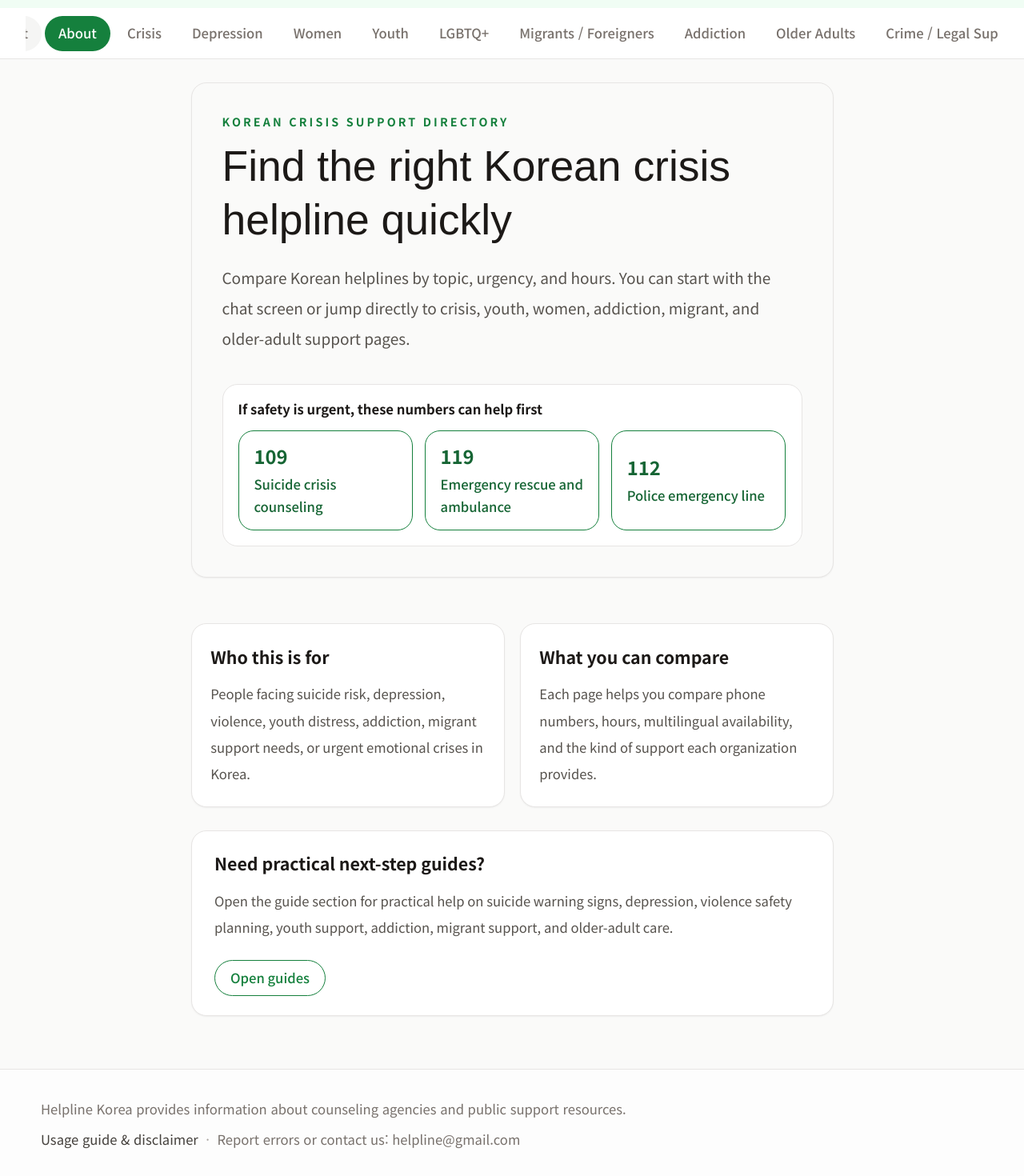
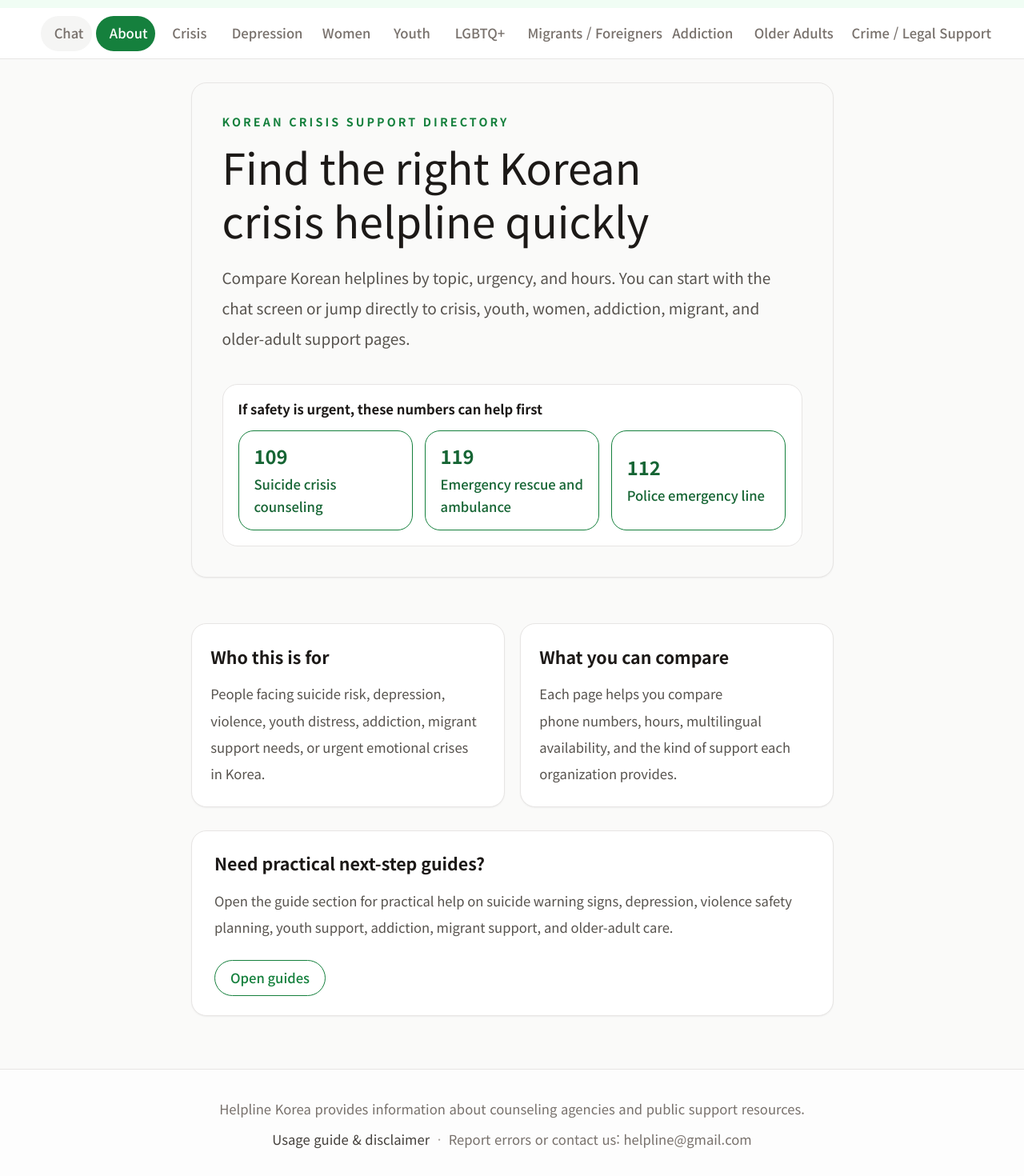
Before and after one commit to gunhalee/maeum-helpline, a Next.js app: page /en/about in a window 1280 px wide. Shown: the part 134-1604 px from the top of the page at 80% size. Built offline with nearby package versions, Linux system fonts and the light colour scheme; no server answers.

Commit message:
Polish typography and footer layout

```diff
--- a/src/app/[lang]/[category]/page.tsx
+++ b/src/app/[lang]/[category]/page.tsx
@@ -309,7 +309,7 @@ export default async function LocalizedCategoryPage({ params }: Props) {
         className="mx-auto w-full max-w-[860px] px-4 pb-12 pt-6 md:px-6"
       >
         <header className="rounded-2xl border border-stone-200 bg-stone-50 px-5 py-6 shadow-sm md:px-8 md:py-8">
-          <h1 className="font-serif text-[clamp(2rem,1.6rem+1.8vw,3rem)] leading-tight text-stone-900">
+          <h1 className="text-[clamp(2rem,1.6rem+1.8vw,3rem)] leading-tight text-stone-900">
             {heading}
           </h1>
           <p className="mt-4 max-w-3xl text-base leading-8 text-stone-600">
--- a/src/app/[lang]/about/page.tsx
+++ b/src/app/[lang]/about/page.tsx
@@ -78,7 +78,7 @@ export default async function LocalizedAboutPage({ params }: Props) {
               ? 'Korean crisis support directory'
               : '한국 위기 지원 디렉터리'}
           </p>
-          <h1 className="mt-3 font-serif text-[clamp(2rem,1.6rem+1.8vw,3rem)] leading-tight text-stone-900">
+          <h1 className="mt-3 text-[clamp(2rem,1.6rem+1.8vw,3rem)] leading-tight text-stone-900">
             {isEnglish
               ? 'Find the right Korean crisis helpline quickly'
               : '상황에 맞는 긴급상담 기관을 빠르게 찾으세요'}
--- a/src/app/[lang]/guide/page.tsx
+++ b/src/app/[lang]/guide/page.tsx
@@ -155,7 +155,7 @@ export default async function LocalizedGuidePage({ params }: Props) {
           <p className="text-xs font-semibold uppercase tracking-[0.22em] text-green-700">
             {currentLang === 'en' ? 'Before you call' : '전화하기 전 확인'}
           </p>
-          <h1 className="mt-3 font-serif text-[clamp(2rem,1.6rem+1.8vw,3rem)] leading-tight text-stone-900">
+          <h1 className="mt-3 text-[clamp(2rem,1.6rem+1.8vw,3rem)] leading-tight text-stone-900">
             {copy.title}
           </h1>
           <p className="mt-4 max-w-3xl text-base leading-8 text-stone-600">
--- a/src/app/[lang]/layout.tsx
+++ b/src/app/[lang]/layout.tsx
@@ -29,7 +29,7 @@ export default async function LangLayout({ children, params }: Props) {
       <NavBar lang={lang} />
       <main className="flex flex-1 flex-col">{children}</main>
       <footer className="border-t border-stone-200 bg-white/70 py-6">
-        <div className="mx-auto max-w-5xl px-4 text-left text-sm leading-7 text-stone-500">
+        <div className="mx-auto max-w-5xl px-4 text-center text-sm leading-7 text-stone-500">
           <FooterNote lang={lang} />
         </div>
       </footer>
--- a/src/app/[lang]/notice/page.tsx
+++ b/src/app/[lang]/notice/page.tsx
@@ -195,7 +195,7 @@ export default async function LocalizedNoticePage({ params }: Props) {
         <p className="text-xs font-semibold uppercase tracking-[0.22em] text-green-700">
           {copy.eyebrow}
         </p>
-        <h1 className="mt-3 font-serif text-[clamp(2rem,1.6rem+1.8vw,3rem)] leading-tight text-stone-900">
+        <h1 className="mt-3 text-[clamp(2rem,1.6rem+1.8vw,3rem)] leading-tight text-stone-900">
           {copy.heading}
         </h1>
         <p className="mt-4 max-w-3xl text-base leading-8 text-stone-600">
--- a/src/app/globals.css
+++ b/src/app/globals.css
@@ -22,7 +22,46 @@ body {
   text-rendering: optimizeLegibility;
 }
 
-a {
+:where([lang='ko'], :lang(ko)) {
+  word-break: keep-all;
+  hyphens: manual;
+}
+
+:where([lang='en'], :lang(en)) {
+  word-break: normal;
+  hyphens: auto;
+}
+
+:where(
+    h1,
+    h2,
+    h3,
+    h4,
+    h5,
+    h6,
+    p,
+    li,
+    span,
+    summary,
+    figcaption,
+    blockquote,
+    dd,
+    dt
+  ) {
+  min-width: 0;
+  overflow-wrap: break-word;
+}
+
+:where(h1, h2, h3) {
+  text-wrap: balance;
+}
+
+:where(p, li, summary, figcaption, blockquote, dd, dt) {
+  text-wrap: pretty;
+}
+
+:where(a, button, [role='button']) {
+  min-width: 0;
   overflow-wrap: anywhere;
 }
 
--- a/src/app/layout.tsx
+++ b/src/app/layout.tsx
@@ -1,5 +1,5 @@
 import type { Metadata } from 'next'
-import { Noto_Sans_KR, Noto_Serif_KR } from 'next/font/google'
+import { Noto_Sans_KR } from 'next/font/google'
 import { Analytics } from '@vercel/analytics/next'
 import { SITE_NAME } from '@/lib/constants'
 import {
@@ -18,12 +18,6 @@ const notoSans = Noto_Sans_KR({
   subsets: ['latin'],
   weight: ['400', '500', '700'],
   variable: '--font-sans',
-})
-
-const notoSerif = Noto_Serif_KR({
-  subsets: ['latin'],
-  weight: ['400', '600'],
-  variable: '--font-serif',
 })
 
 export const metadata: Metadata = {
@@ -108,7 +102,7 @@ export default function RootLayout({
   return (
     <html lang="ko">
       <body
-        className={`${notoSans.variable} ${notoSerif.variable} flex min-h-screen flex-col bg-stone-50 font-sans`}
+        className={`${notoSans.variable} flex min-h-screen flex-col bg-stone-50 font-sans`}
       >
         <script
           type="application/ld+json"
--- a/src/components/chatbot/ResultScreen.tsx
+++ b/src/components/chatbot/ResultScreen.tsx
@@ -117,7 +117,7 @@ export default function ResultScreen({
       </button>
 
       <div className="space-y-1">
-        <p className="font-serif text-[clamp(1.45rem,1.2rem+1vw,1.95rem)] font-semibold leading-tight text-stone-800">
+        <p className="text-[clamp(1.45rem,1.2rem+1vw,1.95rem)] font-semibold leading-tight text-stone-800">
           {heading}
         </p>
       </div>
--- a/src/components/chatbot/SelectionScreen.tsx
+++ b/src/components/chatbot/SelectionScreen.tsx
@@ -62,7 +62,7 @@ export default function SelectionScreen({ lang, onSubmit }: Props) {
       {step === 'crisis' ? (
         <>
           <div className="space-y-3 text-center">
-            <p className="font-serif text-[clamp(1.45rem,1.2rem+1vw,1.95rem)] font-semibold leading-tight text-stone-800">
+            <p className="text-[clamp(1.45rem,1.2rem+1vw,1.95rem)] font-semibold leading-tight text-stone-800">
               {lang === 'en' ? 'Welcome.' : '환영합니다.'}
             </p>
             <p className="mx-auto max-w-[32rem] text-base leading-7 text-stone-600">
@@ -108,7 +108,7 @@ export default function SelectionScreen({ lang, onSubmit }: Props) {
       ) : (
         <>
           <div className="space-y-3 text-center">
-            <p className="font-serif text-[clamp(1.45rem,1.2rem+1vw,1.95rem)] font-semibold leading-tight text-stone-800">
+            <p className="text-[clamp(1.45rem,1.2rem+1vw,1.95rem)] font-semibold leading-tight text-stone-800">
               {lang === 'en' ? 'One more question.' : '질문 하나만 더 드릴게요.'}
             </p>
             <p className="mx-auto max-w-[32rem] text-base leading-7 text-stone-600">
--- a/src/lib/editorial.ts
+++ b/src/lib/editorial.ts
@@ -88,7 +88,7 @@ const CATEGORY_EDITORIAL: Record<Category, Record<Lang, CategoryEditorial>> = {
         '이 페이지는 퀴어 친화를 명시했거나 성소수자 상담 경험이 있는 기관을 모았습니다. 모든 곳이 동일한 수준은 아니므로, 첫 통화에서 "성소수자 관련 상담이 가능한지" 직접 물어보는 것이 시간을 아끼는 방법입니다.',
         '커밍아웃, 가족 갈등, 차별 경험뿐 아니라 우울·불안·트라우마 증상이 심하다면 증상 자체에 대한 전문 치료를 함께 제공하는 기관을 선택하세요.',
       ],
-      highlights: ['퀴어 친화 명시 기관', '첫 통화에서 친화 여부 확인 권장', '정신건강 치료 병행 가능 기관 포함'],
+      highlights: ['퀴어 친화 명시 기관', '첫 통화에서 친화 여부 확인 권장'],
     },
     en: {
       heading: 'Compare queer-affirming counseling services',
@@ -96,7 +96,7 @@ const CATEGORY_EDITORIAL: Record<Category, Record<Lang, CategoryEditorial>> = {
         'This page gathers organizations that have stated queer-affirming practices or have LGBTQ+ counseling experience. Since not all are at the same level, asking on the first call whether they can support your situation saves time.',
         'Beyond coming out, family conflict, and discrimination, if depression, anxiety, or trauma symptoms are severe, choose an organization that also offers clinical treatment for those conditions.',
       ],
-      highlights: ['Queer-affirming services listed', 'Ask about LGBTQ+ experience on first call', 'Includes services with clinical treatment'],
+      highlights: ['Queer-affirming services listed', 'Ask about LGBTQ+ experience on first call'],
     },
   },
   migrant: {
```
